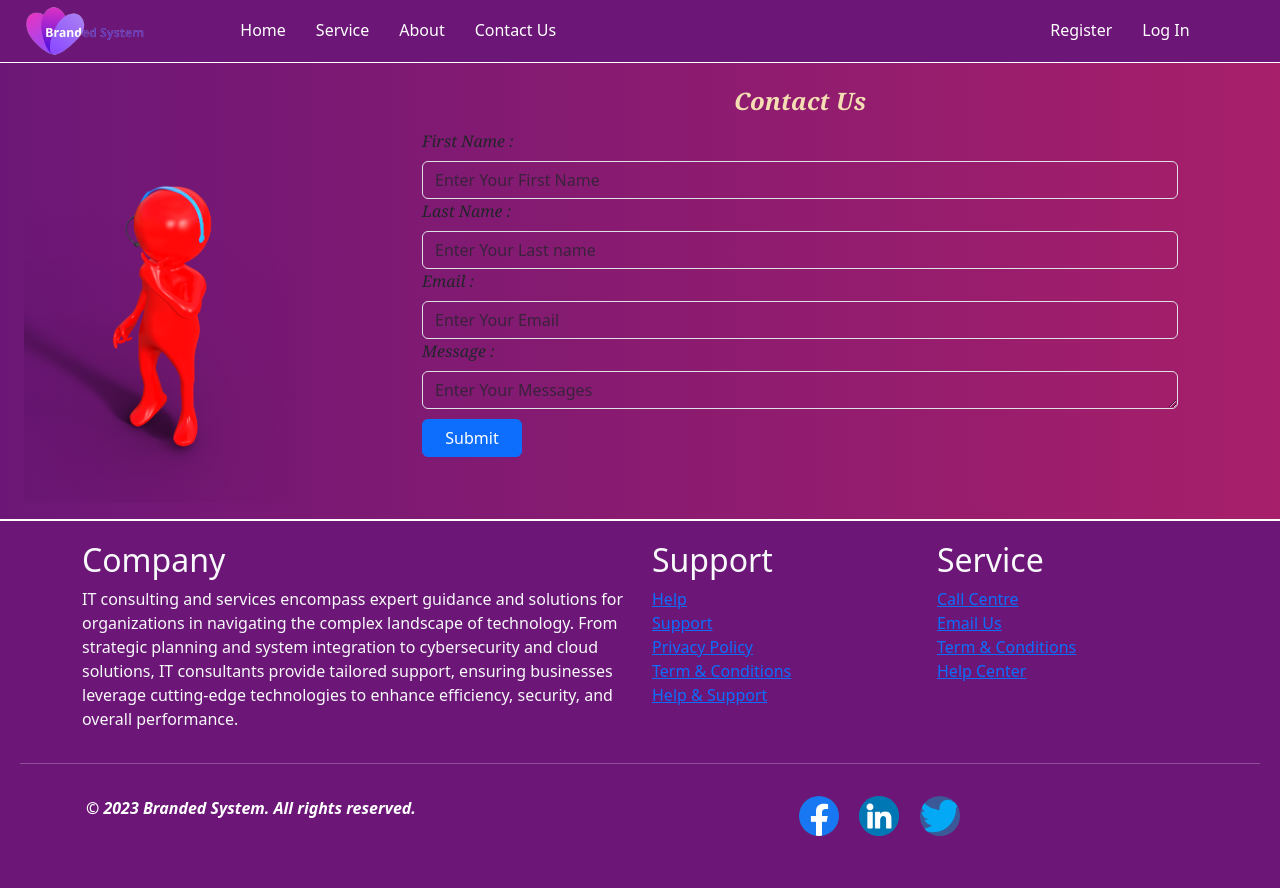
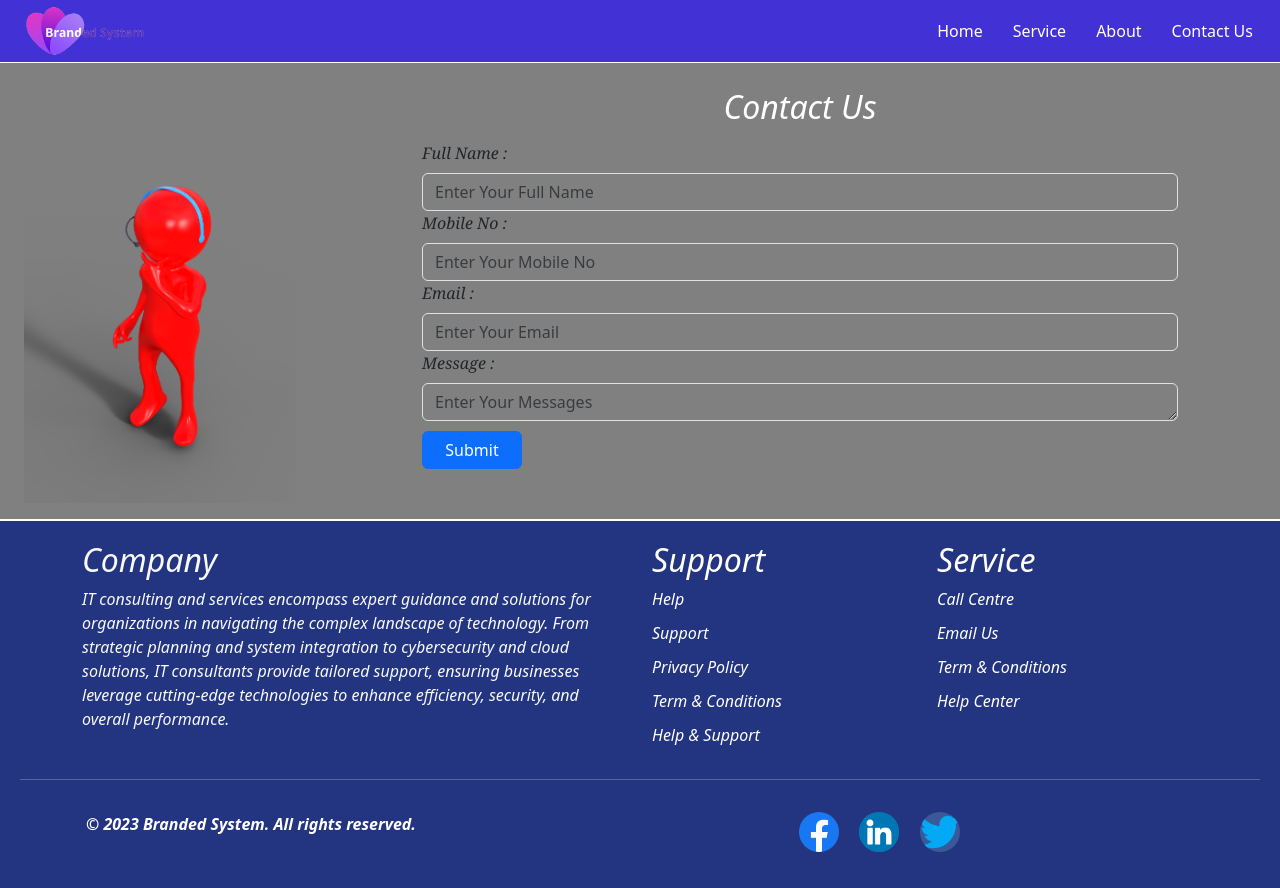
Before and after one commit to brandedsystem/Site, a Django app: page /contact/ in a window 1280 px wide. Before the commit the page ends 836 px from the top, so only its background shows below. Run offline with Django 5.2, Linux system fonts and the light colour scheme.

Commit message:
background and footer changed with new desgin

```diff
--- a/Templates/contactus.html
+++ b/Templates/contactus.html
@@ -13,13 +13,13 @@
             <div class="container col-lg-10">
                 <div class="Heading"> Contact Us </div>
                 <form>
-                    <div class="firstName">
-                      <label for="firstName" class="form-label lbl">First Name :</label>
-                      <input type="text" class="form-control txt1" id="firstName" name="Firstname" placeholder="Enter Your First Name" required>
+                    <div class="fullName">
+                      <label for="fullName" class="form-label lbl">Full Name :</label>
+                      <input type="text" class="form-control txt1" id="fullName" name="fullName" placeholder="Enter Your Full Name" required>
                     </div>
-                    <div class="lastName">
-                      <label for="lastName" class="form-label lbl">Last Name :</label>
-                      <input type="text" class="form-control txt1" id="lastName" name="lastname" placeholder="Enter Your Last name" required>
+                    <div class="Mobile No">
+                      <label for="mobileNo" class="form-label lbl">Mobile No :</label>
+                      <input type="text" class="form-control txt1" id="Mobile No" name="Mobile No" placeholder="Enter Your Mobile No" required>
                     </div>
                     <div class="email">
                       <label for="email" class="form-label lbl">Email :</label>
--- a/Templates/footer.html
+++ b/Templates/footer.html
@@ -47,7 +47,7 @@
 <footer class="footer text-light">
   <div class="container">
       <div class="row">
-          <div class="col-lg-6">
+          <div class="col-lg-6 compnay-section">
               <div>
                   <h2>Company</h2>
               </div>
@@ -55,7 +55,7 @@
                   <p class="Company-about">IT consulting and services encompass expert guidance and solutions for organizations in navigating the complex landscape of technology. From strategic planning and system integration to cybersecurity and cloud solutions, IT consultants provide tailored support, ensuring businesses leverage cutting-edge technologies to enhance efficiency, security, and overall performance.</p>
               </article>
           </div>
-          <div class="col-lg-3">
+          <div class="col-lg-3 support-section">
               <div>
                   <h2>Support</h2>
               </div>
@@ -67,7 +67,7 @@
                   <li><a href="#">Help & Support</a></li>
               </ul>
           </div>
-          <div class="col-lg-3">
+          <div class="col-lg-3 service-section">
               <div>
                   <h2>Service</h2>
               </div>
--- a/Templates/header.html
+++ b/Templates/header.html
@@ -16,14 +16,14 @@
     <title>Branded System</title>
 </head>
 
-<body>
+<body style="background-color: gray;">
 
-    <header class="container-fluid header-contain">
+    <header class="container-fluid  header-contain">
         <div class="row">
             <div class="col-lg-2">
-                <img src="{% static 'Images/BrandedSystem.png' %}" class="logo img-fluid" alt="Your Logo">
+                <img src="{% static 'Images/BrandedSystem.png' %}" class="logo img-fluid" alt="Logo">
             </div>
-            <div class="col-lg-7">
+            <div class="col-lg-10 d-flex justify-content-end">
                 <nav class="navbar">
                     <ul>
                         <li><a href="{% url 'index' %}">Home</a></li>
@@ -33,16 +33,10 @@
                     </ul>
                 </nav>
             </div>
-            <div class="col-lg-3 p-2">
-                <nav>
-                    <ul class="user">
-                        <li><a href="#">Register</a></li>
-                        <li><a href="#">Log In</a></li>
-                    </ul>
-                </nav>
-            </div>
         </div>
-        <!--
+    </header>
+
+         <!--
         <div class="logo-div">
             <img src="{% static 'Images/BrandedSystem.png' %}" class="logo" alt="Your Logo">
 
--- a/static/css/contactus.css
+++ b/static/css/contactus.css
@@ -3,9 +3,7 @@ body .form-control {
     color: white;
 
 }
-.contact-img {
 
-}
 
 
 .Heading {
@@ -13,13 +11,14 @@ body .form-control {
     text-align: center;
     padding: 10px;
     font-style: italic;
-    font-weight: bold;
-    font-size: x-large;
-    color: wheat;
-    font-family: 'Cambria', 'Cochin', Georgia, Times, 'Times New Roman', serif;
+
+    font-size: xx-large;
+    color: white;
+
 }
+
 .txt {
-    width:100% ;
+    width: 100%;
     height: 30px;
     border: none;
     border-bottom: 2px solid black;
@@ -30,7 +29,7 @@ body .form-control {
 
 .lbl {
     font-style: italic;
-    font-family:'Cambria, Cochin', Georgia, Times, 'Times New Roman', serif;
+    font-family: 'Cambria, Cochin', Georgia, Times, 'Times New Roman', serif;
 }
 
 textarea {
--- a/static/css/main.css
+++ b/static/css/main.css
@@ -1,25 +1,10 @@
-body {
-  font-family: 'Gill Sans', 'Gill Sans MT', 'Calibri', 'Trebuchet MS', sans-serif;
-  /*background-image: url("/static/Images/bg1.jpg");*/
-  background: linear-gradient(to right, #6c1777, #a71f6a);
-  background-repeat: no-repeat;
-  background-size: cover;
-  background-position: center;
-  color: white;
-}
-
 /* -----------------------Header---------------------------*/
 
 .header-contain {
-  background-color: #6c1777;
+  background-color: #4231d4;
   border-bottom: 1px solid white;
 }
 
-header {
-  background-color: transparent;
-  color: white;
-
-}
 
 .logo {
   height: 70px;
@@ -27,17 +12,15 @@ header {
 
 }
 
-nav {
-  margin-top: 10px;
 
-}
 
 nav ul {
   list-style-type: none;
   margin: 0;
   padding: 0;
   display: flex;
-  justify-content: center;
+  justify-content: end;
+
 }
 
 nav li {
@@ -48,25 +31,26 @@ nav a {
   text-decoration: none;
   color: white;
 }
+
 nav a:hover {
-  color:red;
+  color: red;
 }
 
 /* ---------------------------------------------------------------------- */
 
 h1.wlc-heading {
-  color: white;
+
   font-style: italic;
   animation: fadeIn 6s ease-in;
 }
 
 @keyframes fadeIn {
   from {
-      opacity: 0;
+    opacity: 0;
   }
 
   to {
-      opacity: 1;
+    opacity: 1;
   }
 }
 
@@ -114,12 +98,83 @@ h1.wlc-heading {
 /* -----------------------Footer---------------------------*/
 
 footer {
-  background-color: #6c1777;
-  color: wheat;
+  background-color: #233481;
+
   padding: 20px;
-  border-top:2px solid white ;
+  border-top: 2px solid white;
 
 }
+
+.compnay-section {
+  font-style: italic;
+}
+
+.compnay-section article {
+  font-weight: 450;
+  font-size: medium;
+}
+
+/*-----------------------------support section-----------------------------------------*/
+
+.support-section {
+  font-style: italic;
+}
+
+.support-section h2 {
+  color: white;
+  /* Set your heading color */
+}
+
+.support-section ul {
+  padding: 0;
+  font-size: medium;
+  list-style: none;
+}
+
+.support-section li {
+  margin-bottom: 10px;
+}
+
+.support-section a {
+  text-decoration: none;
+  color: white;
+  /* Set your link color */
+}
+
+.support-section a:hover {
+  color: red;
+}
+
+/*-----------------------------Service section-----------------------------------------*/
+.service-section {
+  font-style: italic;
+}
+
+.service-section h2 {
+  color: white;
+  /* Set your heading color */
+}
+
+.service-section ul {
+  padding: 0;
+  font-size: medium;
+  list-style: none;
+}
+
+.service-section li {
+  margin-bottom: 10px;
+}
+
+.service-section a {
+  text-decoration: none;
+  color: white;
+  /* Set your link color */
+}
+
+.service-section a:hover {
+  color: red;
+}
+
 
 
 
@@ -166,7 +221,7 @@ footer {
 
 /*---------------------- BootStrap ----------------------*/
 .footer_name {
-  font-size:medium;
+  font-size: medium;
   color: white;
   font-weight: bold;
 
```
Also changed, not shown: Templates/index.html (+4 -4 lines).
